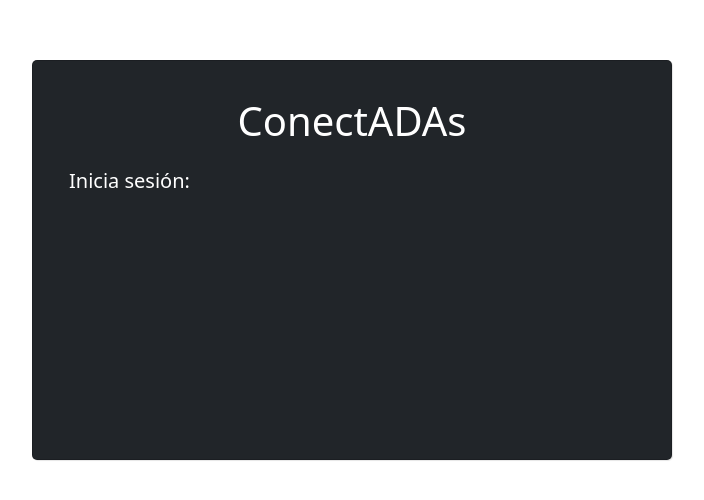
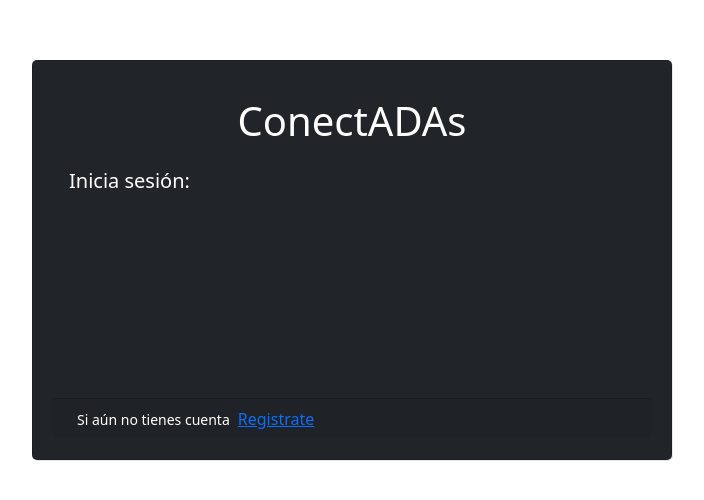
Before and after one commit to GraceVargas/Social-Network, a React (Create React App) app: page / in a window 1280 px wide. Shown: the part 140-640 px from the top of the page, without its empty margins (288-992 px from the left). Built offline with nearby package versions, Linux system fonts and the light colour scheme.

Commit message:
add card login

```diff
--- a/src/pages/Login/index.tsx
+++ b/src/pages/Login/index.tsx
@@ -15,6 +15,10 @@ const Login = () => {
               Inicia sesión:
             </Card.Subtitle>
           </Card.Body>
+          <Card.Footer>
+            <small className="m-2">Si aún no tienes cuenta</small>
+            <Card.Link>Registrate</Card.Link>
+          </Card.Footer>
         </Card>
       </Layout>
     </>
```
